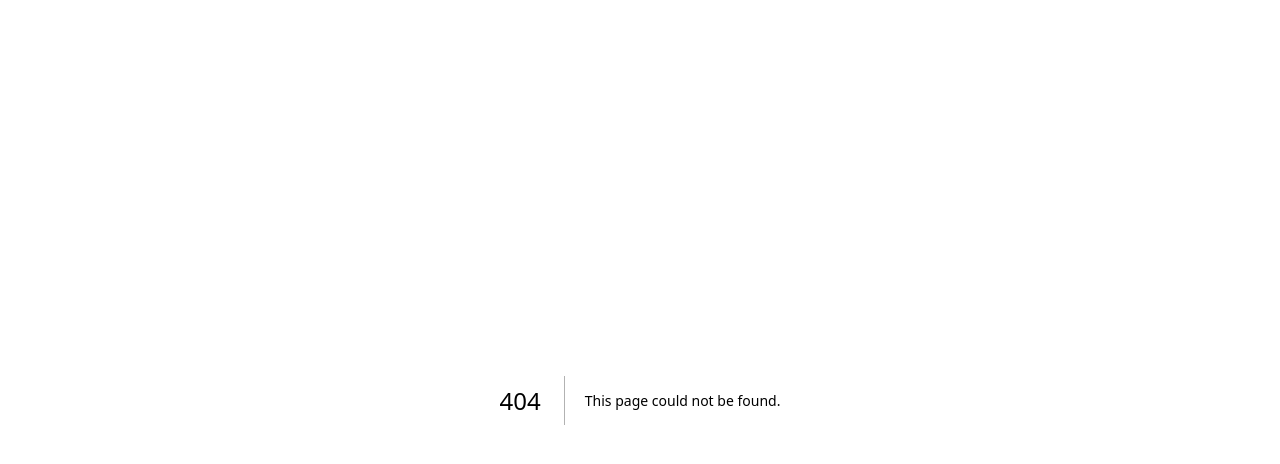
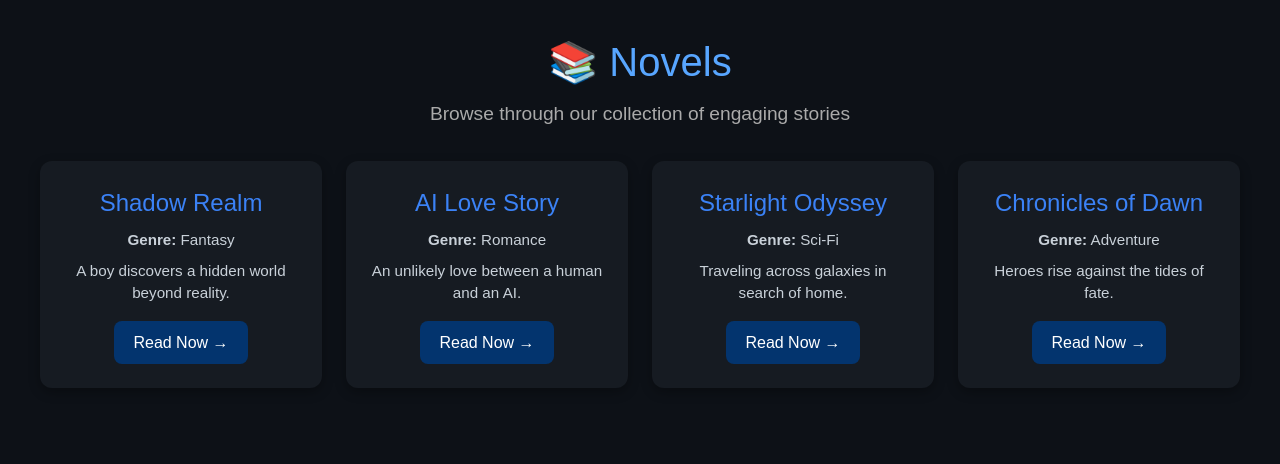
Before and after one commit to SaiMadhavChakrala/Novel_Native, a Next.js app in the folder frontend/: page /novels in a window 1280 px wide. Before the commit this address had no page. Shown: the top 464 px of the page. Built offline with nearby package versions, Linux system fonts and the light colour scheme.

Commit message:
Added the novels page

```diff
--- /dev/null
+++ b/frontend/app/novels/page.tsx
@@ -0,0 +1,38 @@
+import Link from 'next/link';
+import styles from '../styles/Novels.module.css';
+
+interface Novel {
+  id: number;
+  title: string;
+  genre: string;
+  desc: string;
+}
+
+export default function Novels() {
+  const novels: Novel[] = [
+    { id: 1, title: 'Shadow Realm', genre: 'Fantasy', desc: 'A boy discovers a hidden world beyond reality.' },
+    { id: 2, title: 'AI Love Story', genre: 'Romance', desc: 'An unlikely love between a human and an AI.' },
+    { id: 3, title: 'Starlight Odyssey', genre: 'Sci-Fi', desc: 'Traveling across galaxies in search of home.' },
+    { id: 4, title: 'Chronicles of Dawn', genre: 'Adventure', desc: 'Heroes rise against the tides of fate.' },
+  ];
+
+  return (
+    <div className={styles.container}>
+      <h1 className={styles.title}>📚 Novels</h1>
+      <p className={styles.subtitle}>Browse through our collection of engaging stories</p>
+
+      <div className={styles.grid}>
+        {novels.map((novel) => (
+          <div key={novel.id} className={styles.card}>
+            <h2>{novel.title}</h2>
+            <p><strong>Genre:</strong> {novel.genre}</p>
+            <p>{novel.desc}</p>
+            <Link href={`/novels/${novel.id}`} className={styles.button}>
+              Read Now →
+            </Link>
+          </div>
+        ))}
+      </div>
+    </div>
+  );
+}
--- /dev/null
+++ b/frontend/app/styles/Novels.module.css
@@ -0,0 +1,73 @@
+.container {
+  min-height: 100vh;
+  padding: 2rem;
+  background: #0d1117; /* Dark background */
+  color: #f0f0f0; /* Light text */
+  text-align: center;
+  display: flex;
+  flex-direction: column;
+  align-items: center;
+  font-family: sans-serif;
+}
+
+.title {
+  font-size: 2.5rem;
+  margin-bottom: 0.5rem;
+  color: #58a6ff; /* Accent blue */
+}
+
+.subtitle {
+  font-size: 1.2rem;
+  margin-bottom: 2rem;
+  color: #aaa;
+}
+
+.grid {
+  display: grid;
+  grid-template-columns: repeat(auto-fit, minmax(280px, 1fr));
+  gap: 1.5rem;
+  width: 100%;
+  max-width: 1200px;
+}
+
+.card {
+  background: #161b22; /* Darker card */
+  padding: 1.5rem;
+  border-radius: 12px;
+  box-shadow: 0 4px 12px rgba(0,0,0,0.3);
+  transition: transform 0.2s ease, box-shadow 0.3s ease;
+  text-align: center;
+}
+
+.card:hover {
+  transform: translateY(-5px);
+  box-shadow: 0 6px 16px rgba(0,0,0,0.4);
+}
+
+.card h2 {
+  margin-bottom: 0.5rem;
+  font-size: 1.5rem;
+  color: #3B82F6; /* Tailwind-like blue */
+}
+
+.card p {
+  font-size: 0.95rem;
+  color: #c9d1d9;
+  margin-bottom: 0.5rem;
+}
+
+.button {
+  display: inline-block;
+  margin-top: 0.5rem;
+  padding: 0.6rem 1.2rem;
+  border-radius: 8px;
+  background: #03346E;
+  color: white;
+  font-weight: 500;
+  text-decoration: none;
+  transition: background 0.2s ease;
+}
+
+.button:hover {
+  background: #1a4e9c;
+}
```
